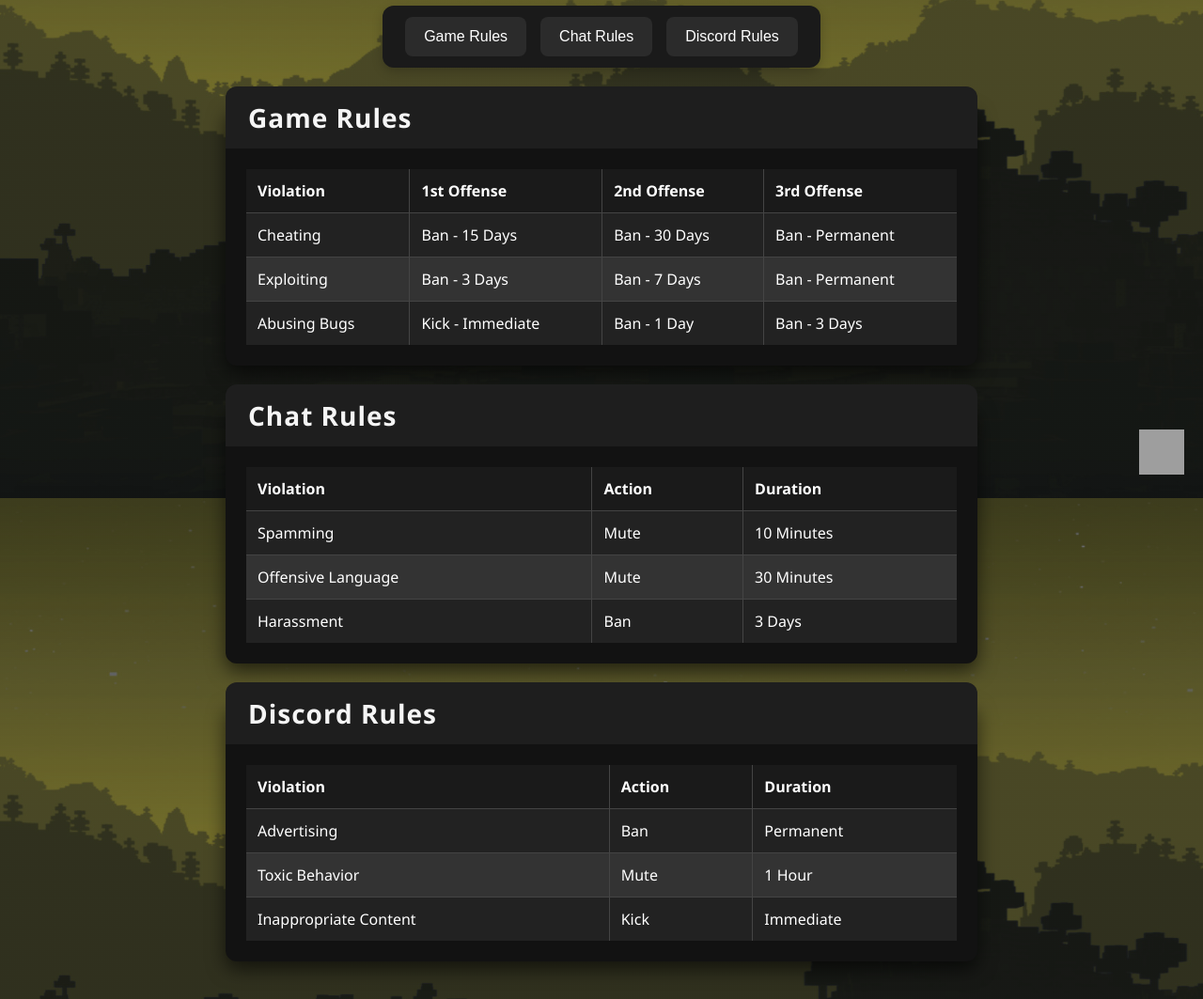
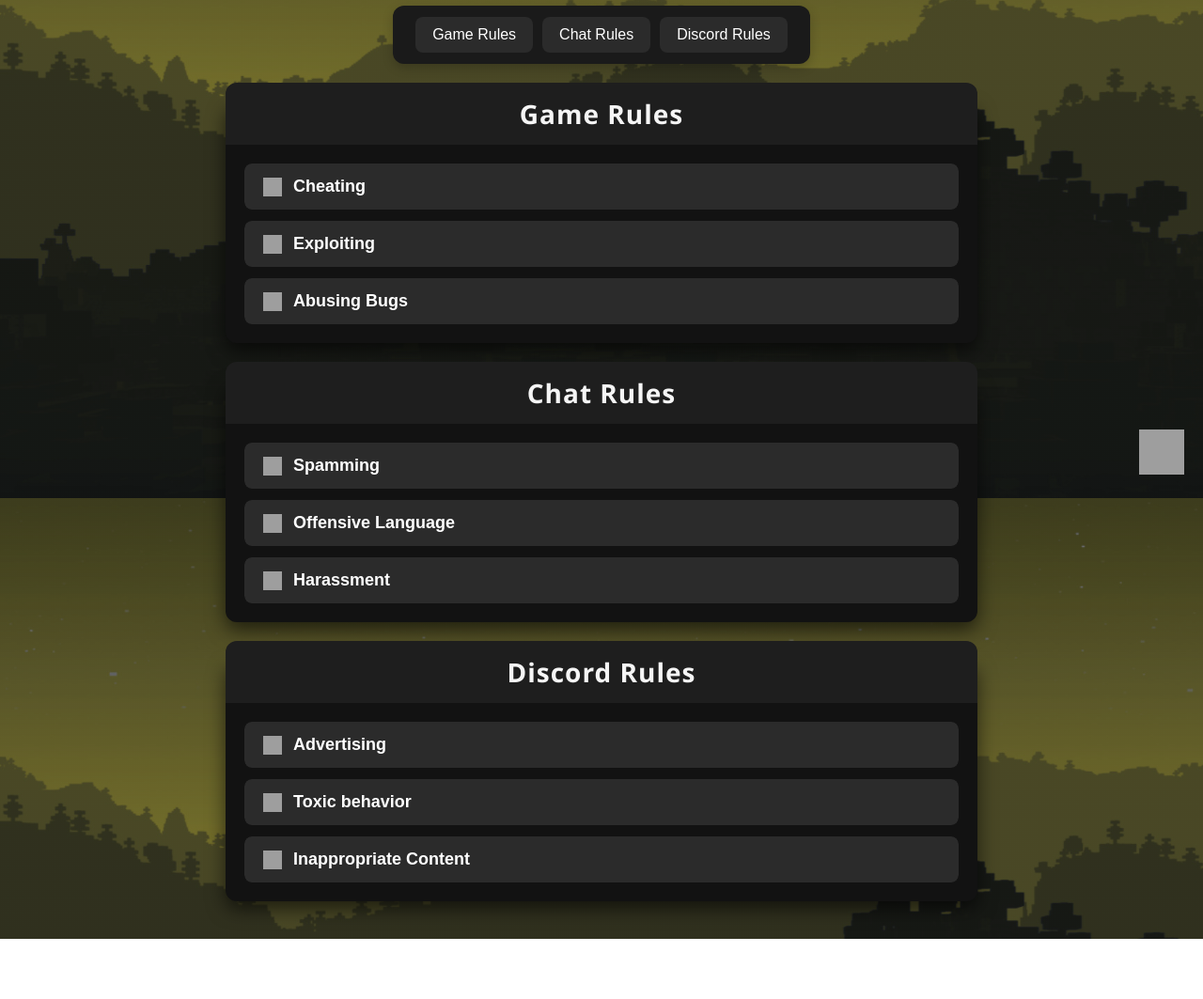
Before and after one commit to adomen201/shopsurvival, a plain HTML site: page rules.html in a window 1280 px wide. Shown: the part 270-1333 px from the top of the page at 94% size. After the commit the page ends 1269 px from the top, so only its background shows below. Drawn offline with Linux system fonts and the light colour scheme; grey boxes are pictures that could not be loaded.

Commit message:
Rules design mostly done

```diff
--- a/css/style2.css
+++ b/css/style2.css
@@ -38,36 +38,6 @@
   50% { transform: scale(1.07); }
 }
 
-table {
-  width: 100%;
-  border-collapse: collapse;
-  text-align: center;
-  background-color: #333;
-  border: 2px solid #121212;
-  border-radius: 12px;
-  color: white;
-}
-
-th, td {
-  padding: 12px;
-  border: 1px solid #444;
-  text-align: left;
-}
-
-th {
-  background-color: #1a1a1a;
-  color: #fff;
-}
-
-tr:nth-child(even) {
-  background-color: #222;
-}
-
-table h1, table h2 {
-  color: white;
-  text-align: center;
-}
-
 .rules-section {
   background: #121212;
   border-radius: 12px;
@@ -86,12 +56,14 @@
   font-size: 28px;
   letter-spacing: 1px;
   font-family: 'Segoe UI', Tahoma, Geneva, Verdana, sans-serif;
+  text-align: center;
 }
 
 .top-nav-wrapper {
   display: flex;
   justify-content: center;
   margin-top: -20px;
+  padding: 0 10px;
 }
 
 .top-nav {
@@ -100,24 +72,29 @@
   border-radius: 12px;
   box-shadow: 0 4px 12px rgba(0, 0, 0, 0.2);
   display: flex;
-  gap: 15px;
+  flex-wrap: wrap;
+  gap: 10px;
+  justify-content: center;
+  max-width: 100%;
 }
 
 .top-nav button {
   background: #2b2b2b;
   color: #fff;
   border: none;
-  padding: 12px 20px;
+  padding: 10px 18px;
   border-radius: 8px;
   font-size: 16px;
   cursor: pointer;
   transition: background 0.3s ease, transform 0.2s ease;
+  white-space: nowrap;
 }
-
 .top-nav button:hover {
   background: #3b3b3b;
   transform: scale(1.05);
 }
+
+
 
 .socials {
   position: fixed;
@@ -161,13 +138,13 @@
     top: 50%;
     left: 50%;
     transform: translate(-50%, -50%);
-  background: #1a1a1a;
-  color: #eee;
+    background: #fff;
     padding: 20px;
     width: 80%;
     max-width: 500px;
+    height: auto;
     border-radius: 8px;
-  box-shadow: 0 0 15px rgba(255, 255, 255, 0.05);
+    box-shadow: 0 0 10px rgba(0, 0, 0, 0.2);
 }
 
 .popup-content {
@@ -180,5 +157,97 @@
     right: 10px;
     font-size: 20px;
     cursor: pointer;
-  color: #aaa;
+    color: #333;
 }
+  .popup-overlay {
+    display: none;
+    position: fixed;
+    top: 0;
+    left: 0;
+    width: 100%;
+    height: 100%;
+    background: rgba(0, 0, 0, 0.5);
+  }
+
+  .popup {
+    position: absolute;
+    top: 50%;
+    left: 50%;
+    transform: translate(-50%, -50%);
+    background: #fff;
+    padding: 20px;
+    width: 80%;
+    max-width: 500px;
+    height: auto;
+    border-radius: 8px;
+    box-shadow: 0 0 10px rgba(0, 0, 0, 0.2);
+  }
+
+  .popup-content {
+    text-align: center;
+  }
+
+  .popup .close {
+    position: absolute;
+    top: 10px;
+    right: 10px;
+    font-size: 20px;
+    cursor: pointer;
+    color: #333;
+  }
+
+
+.rules-list {
+  display: flex;
+  flex-direction: column;
+  gap: 12px;
+}
+
+.rule-item {
+  border-radius: 8px;
+  overflow: hidden;
+}
+
+.rule-toggle {
+  width: 100%;
+  background: #2b2b2b;
+  color: white;
+  border: none;
+  padding: 14px 20px;
+  font-size: 18px;
+  font-weight: bold;
+  text-align: left;
+  border-radius: 8px;
+  cursor: pointer;
+  transition: background 0.3s ease;
+  display: flex;
+  justify-content: start;
+  align-items: center;
+  gap: 12px;
+}
+.rule-toggle .arrow-icon {
+  width: 20px;
+  height: 20px;
+  transition: transform 0.3s ease;
+}
+
+.rule-toggle:hover {
+  background: #3b3b3b;
+}
+
+.rule-content {
+  max-height: 0;
+  overflow: hidden;
+  transition: max-height 0.4s ease, padding 0.4s ease;
+  background: #1e1e1e;
+  color: #ddd;
+  padding: 0 20px;
+}
+
+.rule-content.open {
+  padding: 14px 20px;
+  max-height: 400px;
+}
+.rule-toggle .arrow-icon.open {
+  transform: rotate(180deg);
+}
--- a/rules.html
+++ b/rules.html
@@ -10,7 +10,160 @@
     <link rel="stylesheet" href="css/style2.css">
     <link rel="icon" type="image/x-icon" href="/img/favicon.png">
 </head>
-    <script>
+<body>
+
+<div class="container">
+    <div class="logo">
+        <a href="index.html"><img src="img/logo.png" alt="Server logo"></a>
+    </div>
+</div>
+
+<div class="socials">
+    <a href="https://www.instagram.com/shopsurvivalnetwork" target="_blank"><img width="50" height="50" src="https://img.icons8.com/fluency/48/instagram-new.png" /></a>
+    <a href="https://www.youtube.com/@shopsurvivalnetwork" target="_blank"><img width="50" height="50" src="https://img.icons8.com/color/100/youtube-play.png" /></a>
+    <a href="https://www.tiktok.com/@shopsurvivalnetwork" target="_blank"><img width="50" height="50" src="https://img.icons8.com/color/48/tiktok--v1.png" /></a>
+    <a href="https://x.com/shopsurvivalnet" target="_blank"><img width="50" height="50" src="https://img.icons8.com/color/48/twitter--v1.png" /></a>
+</div>
+
+<div class="top-nav-wrapper">
+    <div class="top-nav">
+        <button onclick="document.getElementById('game-rules').scrollIntoView()">Game Rules</button>
+        <button onclick="document.getElementById('chat-rules').scrollIntoView()">Chat Rules</button>
+        <button onclick="document.getElementById('discord-rules').scrollIntoView()">Discord Rules</button>
+    </div>
+</div>
+
+<div class="rules-section" id="game-rules">
+    <h2>Game Rules</h2>
+    <div class="rules-list">
+        <div class="rule-item">
+            <button class="rule-toggle"><img class="arrow-icon" src="https://img.icons8.com/ios-filled/50/ffffff/expand-arrow.png" alt="expand arrow" />Cheating</button>
+            <div class="rule-content">
+                <p><strong>Description:</strong> Using unauthorized software, hacks, or mods to gain an unfair advantage.</p>
+                <p><strong>1st Offense:</strong> Ban - 15 Days</p>
+                <p><strong>2nd Offense:</strong> Ban - 30 Days</p>
+                <p><strong>3rd Offense:</strong> Ban - Permanent</p>
+
+            </div>
+        </div>
+
+        <div class="rule-item">
+            <button class="rule-toggle"><img class="arrow-icon" src="https://img.icons8.com/ios-filled/50/ffffff/expand-arrow.png" alt="expand arrow" />Exploiting</button>
+            <div class="rule-content">
+                <p><strong>Description:</strong> Intentionally using bugs or game mechanics in unintended ways to benefit.</p>
+                <p><strong>1st Offense:</strong> Ban - 3 Days</p>
+                <p><strong>2nd Offense:</strong> Ban - 7 Days</p>
+                <p><strong>3rd Offense:</strong> Ban - Permanent</p>
+
+            </div>
+        </div>
+
+        <div class="rule-item">
+            <button class="rule-toggle"><img class="arrow-icon" src="https://img.icons8.com/ios-filled/50/ffffff/expand-arrow.png" alt="expand arrow" />Abusing Bugs</button>
+            <div class="rule-content">
+                <p><strong>Description:</strong></p>
+                <p><strong>1st Offense:</strong> Kick - Immediate</p>
+                <p><strong>2nd Offense:</strong> Ban - 1 Day</p>
+                <p><strong>3rd Offense:</strong> Ban - 3 Days</p>
+
+            </div>
+        </div>
+    </div>
+</div>
+
+<div class="rules-section" id="chat-rules">
+    <h2>Chat Rules</h2>
+    <div class="rules-list">
+        <div class="rule-item">
+            <button class="rule-toggle"><img class="arrow-icon" src="https://img.icons8.com/ios-filled/50/ffffff/expand-arrow.png" alt="expand arrow" />Spamming</button>
+            <div class="rule-content">
+                <p><strong>Description:</strong> </p>
+                <p><strong>1st Offense:</strong> Mute - 10 Minutes</p>
+                <p><strong>2nd Offense:</strong> Mute - 30 Minutes</p>
+                <p><strong>3rd Offense:</strong> Mute - 3 Days</p>
+
+            </div>
+        </div>
+
+        <div class="rule-item">
+            <button class="rule-toggle"><img class="arrow-icon" src="https://img.icons8.com/ios-filled/50/ffffff/expand-arrow.png" alt="expand arrow" />Offensive Language</button>
+            <div class="rule-content">
+                <p><strong>Description:</strong></p>
+                <p><strong>1st Offense:</strong> Ban - 3 Days</p>
+                <p><strong>2nd Offense:</strong> Ban - 7 Days</p>
+                <p><strong>3rd Offense:</strong> Ban - Permanent</p>
+
+            </div>
+        </div>
+
+        <div class="rule-item">
+            <button class="rule-toggle"><img class="arrow-icon" src="https://img.icons8.com/ios-filled/50/ffffff/expand-arrow.png" alt="expand arrow" />Harassment</button>
+            <div class="rule-content">
+                <p><strong>Description:</strong></p>
+                <p><strong>1st Offense:</strong> Kick - Immediate</p>
+                <p><strong>2nd Offense:</strong> Ban - 1 Day</p>
+                <p><strong>3rd Offense:</strong> Ban - 3 Days</p>
+
+            </div>
+        </div>
+    </div>
+</div>
+
+<div class="rules-section" id="chat-rules">
+    <h2>Discord Rules</h2>
+    <div class="rules-list">
+        <div class="rule-item">
+            <button class="rule-toggle"><img class="arrow-icon" src="https://img.icons8.com/ios-filled/50/ffffff/expand-arrow.png" alt="expand arrow" />Advertising</button>
+            <div class="rule-content">
+                <p><strong>Description:</strong> </p>
+                <p><strong>1st Offense:</strong> Mute - 10 Minutes</p>
+                <p><strong>2nd Offense:</strong> Mute - 30 Minutes</p>
+                <p><strong>3rd Offense:</strong> Mute - 3 Days</p>
+
+            </div>
+        </div>
+
+        <div class="rule-item">
+            <button class="rule-toggle"><img class="arrow-icon" src="https://img.icons8.com/ios-filled/50/ffffff/expand-arrow.png" alt="expand arrow" />Toxic behavior</button>
+            <div class="rule-content">
+                <p><strong>Description:</strong></p>
+                <p><strong>1st Offense:</strong> Ban - 3 Days</p>
+                <p><strong>2nd Offense:</strong> Ban - 7 Days</p>
+                <p><strong>3rd Offense:</strong> Ban - Permanent</p>
+
+            </div>
+        </div>
+
+        <div class="rule-item">
+            <button class="rule-toggle"><img class="arrow-icon" src="https://img.icons8.com/ios-filled/50/ffffff/expand-arrow.png" alt="expand arrow" />Inappropriate Content</button>
+            <div class="rule-content">
+                <p><strong>Description:</strong></p>
+                <p><strong>1st Offense:</strong> Kick - Immediate</p>
+                <p><strong>2nd Offense:</strong> Ban - 1 Day</p>
+                <p><strong>3rd Offense:</strong> Ban - 3 Days</p>
+
+            </div>
+        </div>
+    </div>
+</div>
+
+<a id="info" class="info"><img width="48" height="48" src="https://img.icons8.com/pastel-glyph/64/FFFFFF/information--v1.png" /></a>
+
+<div class="popup-overlay" id="popupOverlay">
+    <div class="popup" id="popup">
+        <span class="close" id="closePopup">&times;</span>
+        <div class="popup-content">
+            <h1>Credits</h1>
+            <p><a href="https://icons8.com/icon/19318/youtube">YouTube</a> icon by <a href="https://icons8.com">Icons8</a></p>
+            <p><a href="https://icons8.com/icon/Xy10Jcu1L2Su/instagram">Instagram</a> icon by <a href="https://icons8.com">Icons8</a></p>
+            <p><a href="https://icons8.com/icon/118640/tiktok">TikTok</a> icon by <a href="https://icons8.com">Icons8</a></p>
+            <p><a href="https://icons8.com/icon/13963/twitter">Twitter</a> icon by <a href="https://icons8.com">Icons8</a></p>
+            <p>Website made by <a href="https://cs.namemc.com/profile/adomen">adomen</a></p>
+        </div>
+    </div>
+</div>
+
+<script>
     document.addEventListener('DOMContentLoaded', function () {
         const popupOverlay = document.getElementById('popupOverlay');
         const popup = document.getElementById('popup');
@@ -32,107 +185,17 @@
                 closePopupFunc();
             }
         });
+
+        document.querySelectorAll('.rule-toggle').forEach(button => {
+        button.addEventListener('click', () => {
+            const content = button.nextElementSibling;
+            const icon = button.querySelector('.arrow-icon');
+
+            content.classList.toggle('open');
+            icon.classList.toggle('open');
     });
-  </script>
-<script src="js/main.js"></script>
-<body>
-
-    <div class="container">
-        <div class="logo">
-            <a href="index.html"><img src="img/logo.png" alt="Server logo"></a>
-        </div>
-    </div>
-
-    <div class="socials">
-        <a href="https://www.instagram.com/shopsurvivalnetwork" target="_blank">
-            <img width="50" height="50" src="https://img.icons8.com/fluency/48/instagram-new.png" />
-        </a>
-        <a href="https://www.youtube.com/@shopsurvivalnetwork" target="_blank">
-            <img width="50" height="50" src="https://img.icons8.com/color/100/youtube-play.png" />
-        </a>
-        <a href="https://www.tiktok.com/@shopsurvivalnetwork" target="_blank">
-            <img width="50" height="50" src="https://img.icons8.com/color/48/tiktok--v1.png" />
-        </a>
-        <a href="https://x.com/shopsurvivalnet" target="_blank">
-            <img width="50" height="50" src="https://img.icons8.com/color/48/twitter--v1.png" />
-        </a>
-    </div>
-    <div class="top-nav-wrapper">
-        <div class="top-nav">
-          <button onclick="document.getElementById('game-rules').scrollIntoView()">Game Rules</button>
-          <button onclick="document.getElementById('chat-rules').scrollIntoView()">Chat Rules</button>
-          <button onclick="document.getElementById('discord-rules').scrollIntoView()">Discord Rules</button>
-        </div>
-      </div>
-
-    <div class="rules-section" id="game-rules">
-        <h2>Game Rules</h2>
-        <table>
-            <tr>
-              <th>Violation</th>
-              <th>1st Offense</th>
-              <th>2nd Offense</th>
-              <th>3rd Offense</th>
-            </tr>
-            <tr>
-              <td>Cheating</td>
-              <td>Ban - 15 Days</td>
-              <td>Ban - 30 Days</td>
-              <td>Ban - Permanent</td>
-            </tr>
-            <tr>
-              <td>Exploiting</td>
-              <td>Ban - 3 Days</td>
-              <td>Ban - 7 Days</td>
-              <td>Ban - Permanent</td>
-            </tr>
-            <tr>
-              <td>Abusing Bugs</td>
-              <td>Kick - Immediate</td>
-              <td>Ban - 1 Day</td>
-              <td>Ban - 3 Days</td>
-            </tr>
-          </table>
-      </div>
-
-      <div class="rules-section" id="chat-rules">
-        <h2>Chat Rules</h2>
-        <table>
-          <tr><th>Violation</th><th>Action</th><th>Duration</th></tr>
-          <tr><td>Spamming</td><td>Mute</td><td>10 Minutes</td></tr>
-          <tr><td>Offensive Language</td><td>Mute</td><td>30 Minutes</td></tr>
-          <tr><td>Harassment</td><td>Ban</td><td>3 Days</td></tr>
-        </table>
-      </div>
-
-      <div class="rules-section" id="discord-rules">
-        <h2>Discord Rules</h2>
-        <table>
-          <tr><th>Violation</th><th>Action</th><th>Duration</th></tr>
-          <tr><td>Advertising</td><td>Ban</td><td>Permanent</td></tr>
-          <tr><td>Toxic Behavior</td><td>Mute</td><td>1 Hour</td></tr>
-          <tr><td>Inappropriate Content</td><td>Kick</td><td>Immediate</td></tr>
-        </table>
-      </div>
-
-    <a id="info" class="info">
-        <img width="48" height="48" src="https://img.icons8.com/pastel-glyph/64/FFFFFF/information--v1.png" />
-    </a>
-
-    <div class="popup-overlay" id="popupOverlay">
-        <div class="popup" id="popup">
-            <span class="close" id="closePopup">&times;</span>
-            <div class="popup-content">
-                <h1>Credits</h1>
-                <p><a href="https://icons8.com/icon/19318/youtube">YouTube</a> icon by <a href="https://icons8.com">Icons8</a></p>
-                <p><a href="https://icons8.com/icon/Xy10Jcu1L2Su/instagram">Instagram</a> icon by <a href="https://icons8.com">Icons8</a></p>
-                <p><a href="https://icons8.com/icon/118640/tiktok">TikTok</a> icon by <a href="https://icons8.com">Icons8</a></p>
-                <p><a href="https://icons8.com/icon/13963/twitter">Twitter</a> icon by <a href="https://icons8.com">Icons8</a></p>
-                <p>Website made by <a href="https://cs.namemc.com/profile/adomen">adomen</a></p>
-            </div>
-        </div>
-    </div>
-
-
+});
+    });
+</script>
 </body>
 </html>
```
Lines whose indentation alone changed are shown as unchanged.
